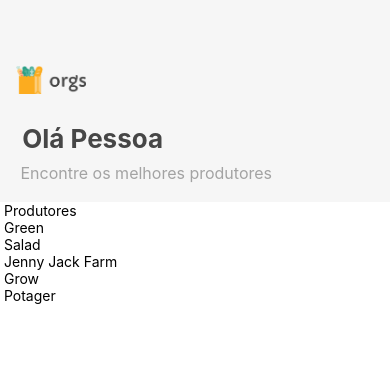
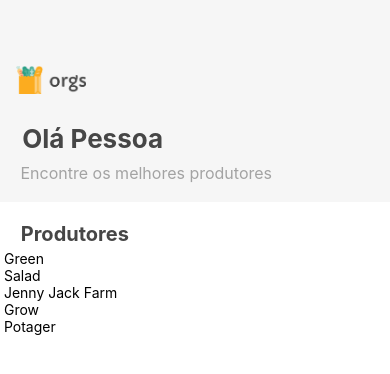
Before and after one commit to neves1697/alura-orgs-hooks, a React Native app: screen / in a window 390 px wide. Shown: the top 374 px of the page. Built offline with nearby package versions, Linux system fonts and the light colour scheme.

Commit message:
Adicionando o componente de Topo dentro do index, passando-o por parâmetro.

```diff
--- a/App.js
+++ b/App.js
@@ -5,9 +5,16 @@ import Home from './src/Telas/Home';
 
 export default function App() {
   return (
-    <SafeAreaView style={{ marginTop: StatusBar.currentHeight || 0 }}>
+    <SafeAreaView style={estilos.tela}>
       <Home />
       <StatusBar style="auto" />
     </SafeAreaView>
   );
 }
+
+const estilos = StyleSheet.create({
+  tela: {
+    flex: 1,
+    marginTop: StatusBar.currentHeight || 0
+  }
+});
--- a/src/Telas/Home/Components/Produtores.js
+++ b/src/Telas/Home/Components/Produtores.js
@@ -1,8 +1,8 @@
 import React, { useEffect, useState } from "react";
-import { FlatList, Text } from 'react-native';
+import { FlatList, StyleSheet, Text } from 'react-native';
 import { carregaProdutores } from "../../../Services/CarregaDados";
 
-export default function Produtores() {
+export default function Produtores({ topo: Topo }) {
     const [titulo, setTitulo] = useState('');
     const [lista, setLista] = useState([]);
 
@@ -14,15 +14,35 @@ export default function Produtores() {
         //console.log(retorno);
     }, []);// os colchetes chaman apenas uma vez a função que está no useEffect()
 
+    const topoLista = () => {
+        return <>
+            <Topo />
+            <Text style={estilos.titulo} > {titulo} </Text>
+        </>
+    }
+
     return <>
         <FlatList
             data={lista}
             renderItem={({ item: { nome } }) =>
                 <Text> {nome} </Text>
             }
-            ListHeaderComponent={() =>
-                <Text> {titulo} </Text>
-            }
+
+            keyExtractor={({ nome }) => nome}
+
+            ListHeaderComponent={topoLista}
         />
     </>
 }
+
+const estilos = StyleSheet.create({
+    titulo: {
+        fontSize: 20,
+        lineHeight: 32,
+        marginHorizontal: 16,
+        marginTop: 16,
+        fontWeight: 'bold',
+        color: '#464646',
+    }
+
+});
--- a/src/Telas/Home/index.js
+++ b/src/Telas/Home/index.js
@@ -5,7 +5,6 @@ import Produtores from "./Components/Produtores";
 
 export default function Home() {
     return <>
-        <Topo />
-        <Produtores />
+        <Produtores topo={Topo} />
     </>
 }
```
